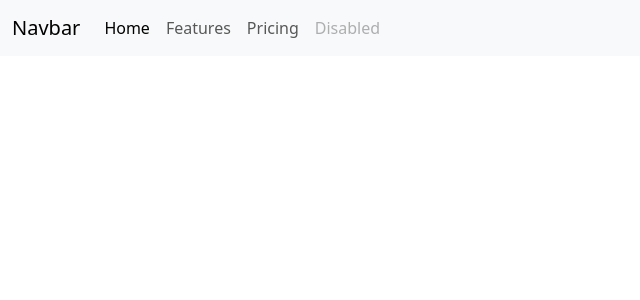
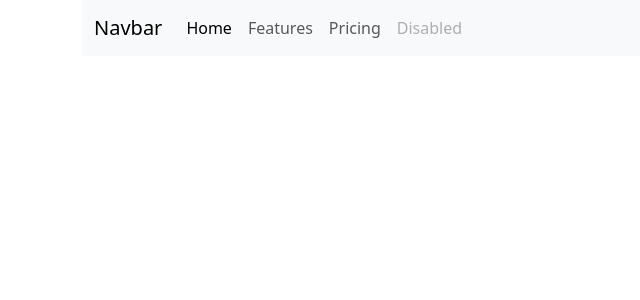
Before and after one commit to MarkRyuo/first_app, a React (Vite) app: page / in a window 1280 px wide. Shown: the top 300 px of the page, without its empty margins (0-640 px from the left). Built offline with nearby package versions, Linux system fonts and the light colour scheme.

Commit message:
update aug 12 2024

```diff
--- a/src/components/navbar.tsx
+++ b/src/components/navbar.tsx
@@ -3,6 +3,7 @@ import { Fragment } from "react/jsx-runtime";
 function NavBar() {
   return (
     <Fragment>
+      <div className="container-md">
         <nav className="navbar navbar-expand-lg bg-body-tertiary">
           <div className="container-fluid">
             <a className="navbar-brand" href="#">
@@ -45,6 +46,7 @@ function NavBar() {
             </div>
           </div>
         </nav>
+      </div>
     </Fragment>
   );
 }
```
Lines whose indentation alone changed are shown as unchanged.
